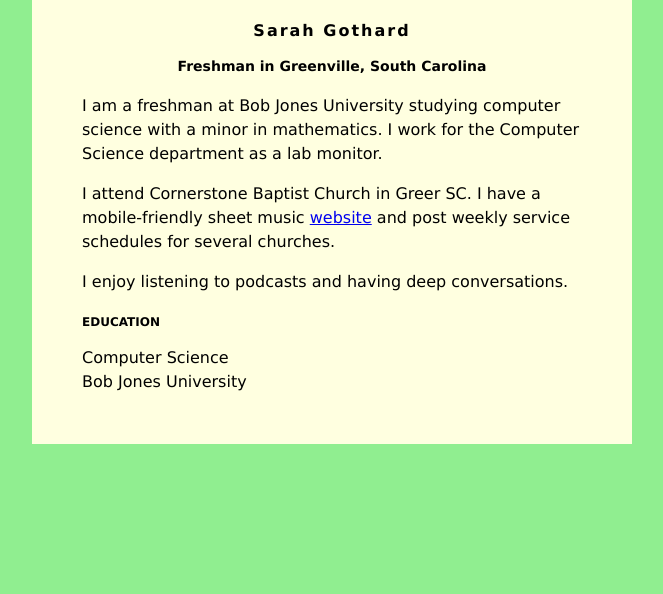
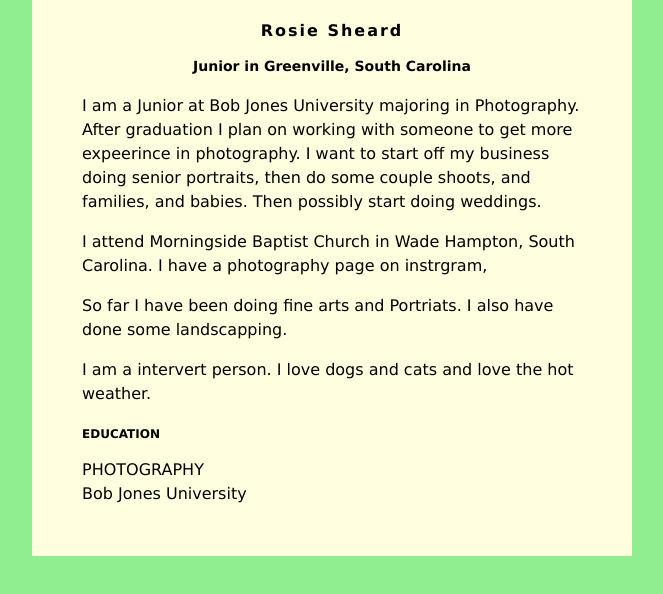
Before and after one commit to Sheard2000/Sheard2000.github.io, a plain HTML site: page index.html in a window 1280 px wide. Shown: the whole page, without its empty margins (308-971 px from the left). Drawn offline with Linux system fonts and the light colour scheme.

Commit message:
Update index.html

```diff
--- a/index.html
+++ b/index.html
@@ -30,21 +30,20 @@ h3 {
 </head>
 <body>
     <div id="content">
-        <h1>Sarah Gothard</h1>
-        <h2>Freshman in Greenville, South Carolina</h2>
+        <h1>Rosie Sheard</h1>
+        <h2>Junior in Greenville, South Carolina</h2>
 
-         <p>I am a freshman at Bob Jones University studying computer science with a minor in
-            mathematics. I work for the Computer Science department as a lab monitor.</p>
+         <p>I am a Junior at Bob Jones University majoring in Photography. After graduation I plan on working with
+             someone to get more expeerince in photography. I want to start off my business doing senior portraits,
+      then do some couple shoots, and families, and babies. Then possibly start doing weddings.</p>
          <p>
-            I attend Cornerstone Baptist Church in Greer SC. I have a mobile-friendly
-            sheet music <a href="https://mobilehymns.org/">website</a> and post weekly service
-            schedules for several churches.
-         </p>
+            I attend Morningside Baptist Church in Wade Hampton, South Carolina.  I have a photography page on instrgram,
+         </p> So far I have been doing fine arts and Portriats. I also have done some landscapping.
          <p>
-            I enjoy listening to podcasts and having deep conversations.
+            I am a intervert person. I love dogs and cats and love the hot weather.
          </p>
         <h3>EDUCATION</h3>
-        Computer Science<br />
+        PHOTOGRAPHY<br />
         Bob Jones University
     </div>
 
```
